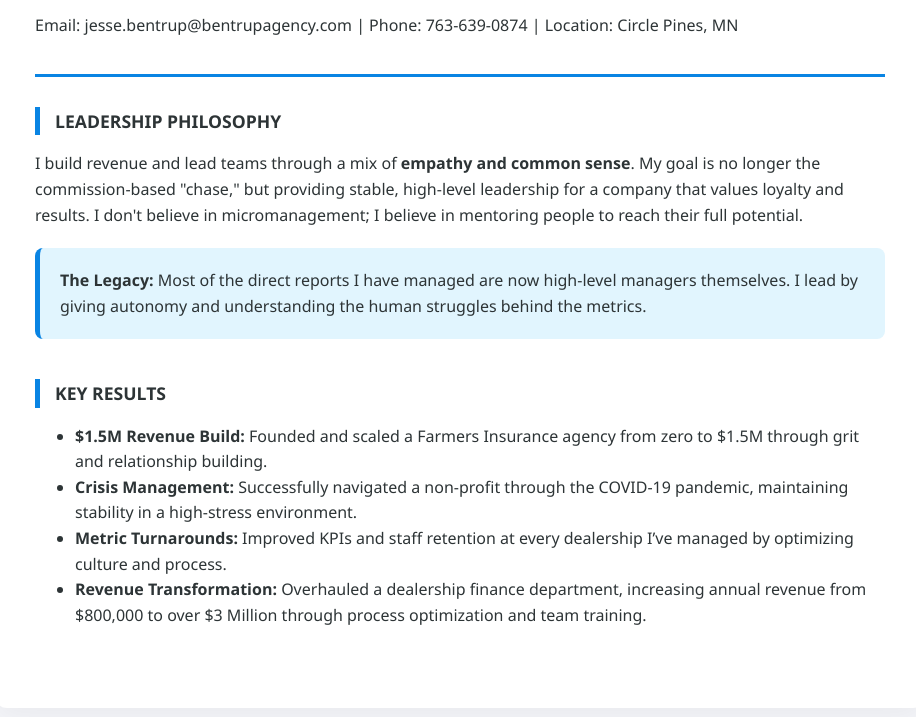
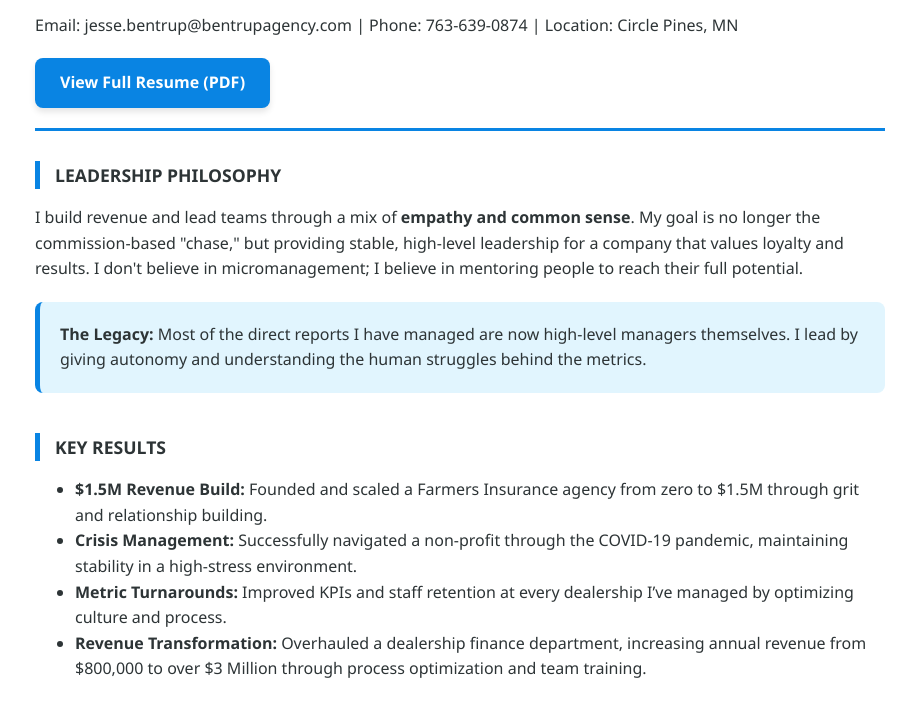
Before and after one commit to JesseBentrup/my-resume, a plain HTML site: page index.html in a window 1280 px wide. Shown: the part 163-880 px from the top of the page, without its empty margins (180-1096 px from the left). Drawn offline with Linux system fonts and the light colour scheme.

Commit message:
Add resume link to index.html

```diff
--- a/index.html
+++ b/index.html
@@ -25,6 +25,12 @@
         <h1>Jesse Bentrup</h1>
         <div class="tagline">Sales & Operations Leader | Mentorship & Growth Specialist</div>
         <p>Email: jesse.bentrup@bentrupagency.com | Phone: 763-639-0874 | Location: Circle Pines, MN</p>
+
+        <div style="margin-top: 20px;">
+            <a href="Jesse_Bentrup_Resume.pdf" target="_blank" style="background: #0984e3; color: white; padding: 12px 25px; text-decoration: none; border-radius: 8px; font-weight: bold; display: inline-block; box-shadow: 0 4px 6px rgba(0,0,0,0.1);">
+                View Full Resume (PDF)
+            </a>
+        </div>
     </header>
 
     <section>
```
